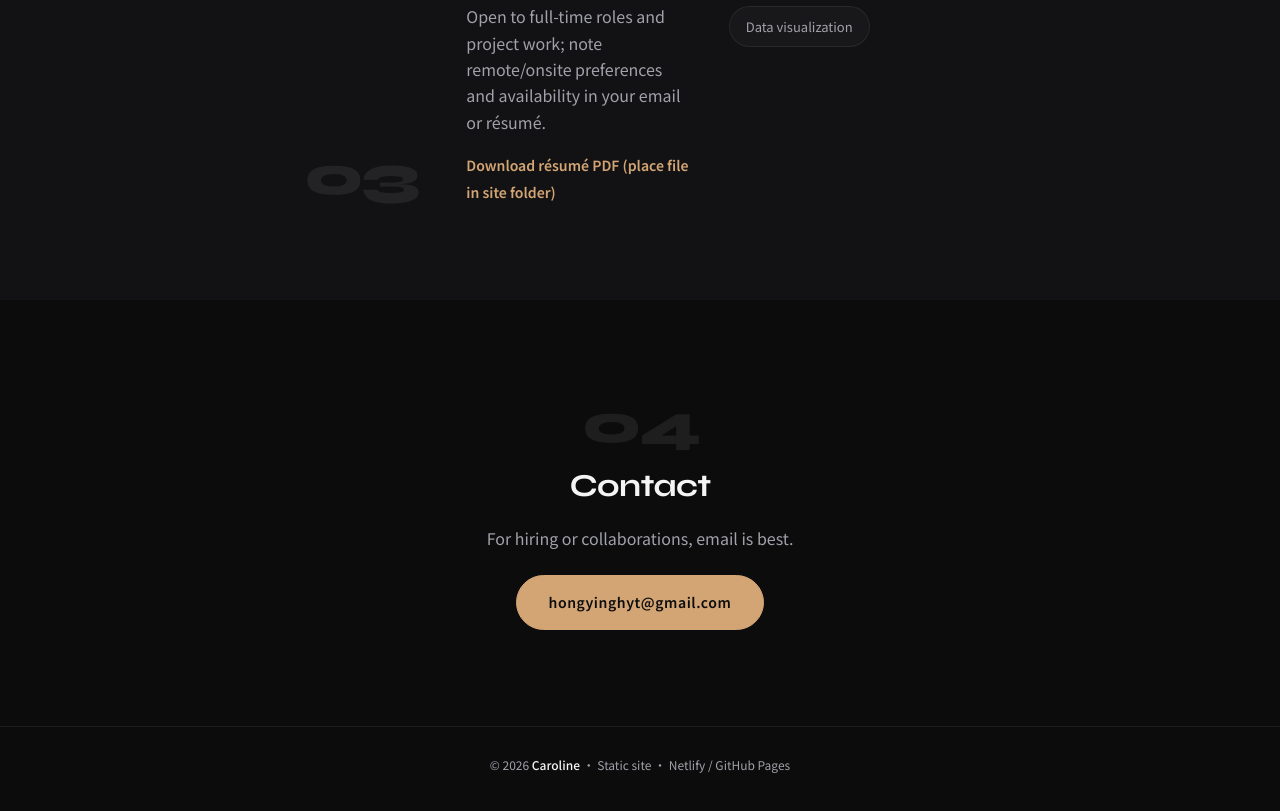
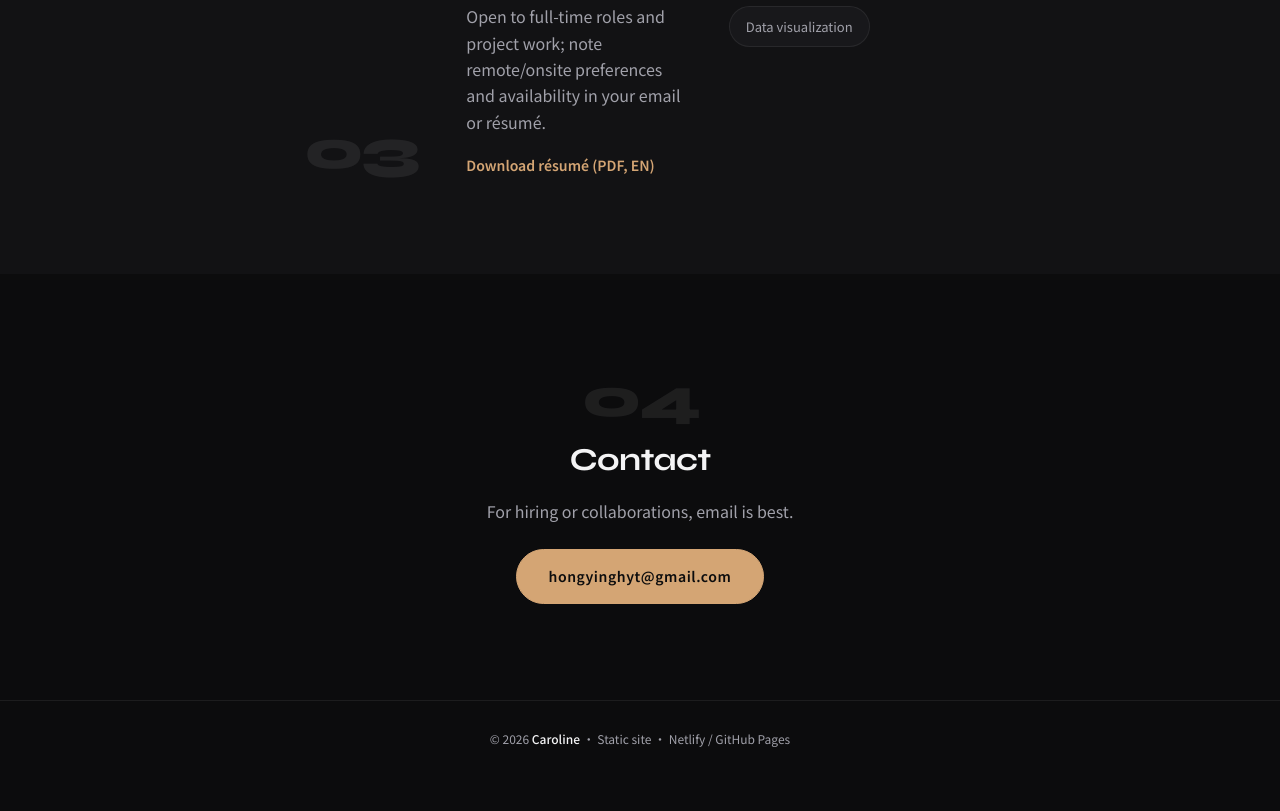
Before and after one commit to caroline-tang/caroline-portfolio, a plain HTML site: page index.html in a window 1280 px wide. Shown: the part 5871-6682 px from the top of the page. Drawn offline with Linux system fonts and the light colour scheme.

Commit message:
Add bilingual resume PDF downloads

```diff
--- a/i18n.js
+++ b/i18n.js
@@ -59,7 +59,8 @@ const I18N = {
       "从主视觉与规范到界面与线下物料、展陈与数据大屏，能统筹需求拆解、提案与交付节奏；熟悉与开发、印厂及搭建方的协作。",
     about_p2:
       "接受招聘与项目制合作；若有远程或驻场偏好、可服务周期，可在邮件或简历中一并说明。",
-    resume_link: "下载 PDF 简历（将 PDF 放入本站目录并改名）",
+    resume_link: "下载中文 PDF 简历",
+    resume_href: "resume-zh.pdf",
     skills_title: "技能与工具",
     skill_1: "UI / 产品界面",
     skill_2: "品牌 · VIS · 环境视觉",
@@ -258,7 +259,8 @@ const I18N = {
       "From key visuals and guidelines to UI, print, spatial exhibits, and data screens—structuring briefs, proposals, and delivery with dev, print, and build partners.",
     about_p2:
       "Open to full-time roles and project work; note remote/onsite preferences and availability in your email or résumé.",
-    resume_link: "Download résumé PDF (place file in site folder)",
+    resume_link: "Download résumé (PDF, EN)",
+    resume_href: "resume-en.pdf",
     skills_title: "Skills & tools",
     skill_1: "UI / product",
     skill_2: "Brand · VIS · environmental",
@@ -440,6 +442,12 @@ function applyI18n(lang) {
       el.textContent = dict[key];
     }
   });
+  document.querySelectorAll("[data-i18n-href]").forEach((el) => {
+    const key = el.getAttribute("data-i18n-href");
+    if (key && dict[key] !== undefined) {
+      el.setAttribute("href", dict[key]);
+    }
+  });
 }
 
 function initI18n() {
--- a/index.html
+++ b/index.html
@@ -247,7 +247,14 @@
             <p data-i18n="about_p2">
               接受招聘与项目制合作；若有远程或驻场偏好、可服务周期，可在邮件或简历中一并说明。
             </p>
-            <a class="text-link" href="resume.pdf" download data-i18n="resume_link">下载 PDF 简历（将 PDF 放入本站目录并改名）</a>
+            <a
+              class="text-link"
+              href="resume-zh.pdf"
+              download
+              data-i18n="resume_link"
+              data-i18n-href="resume_href"
+              >下载中文 PDF 简历</a
+            >
           </div>
         </div>
         <div class="about-skills">
```
Also changed, not shown: 3 other files.
